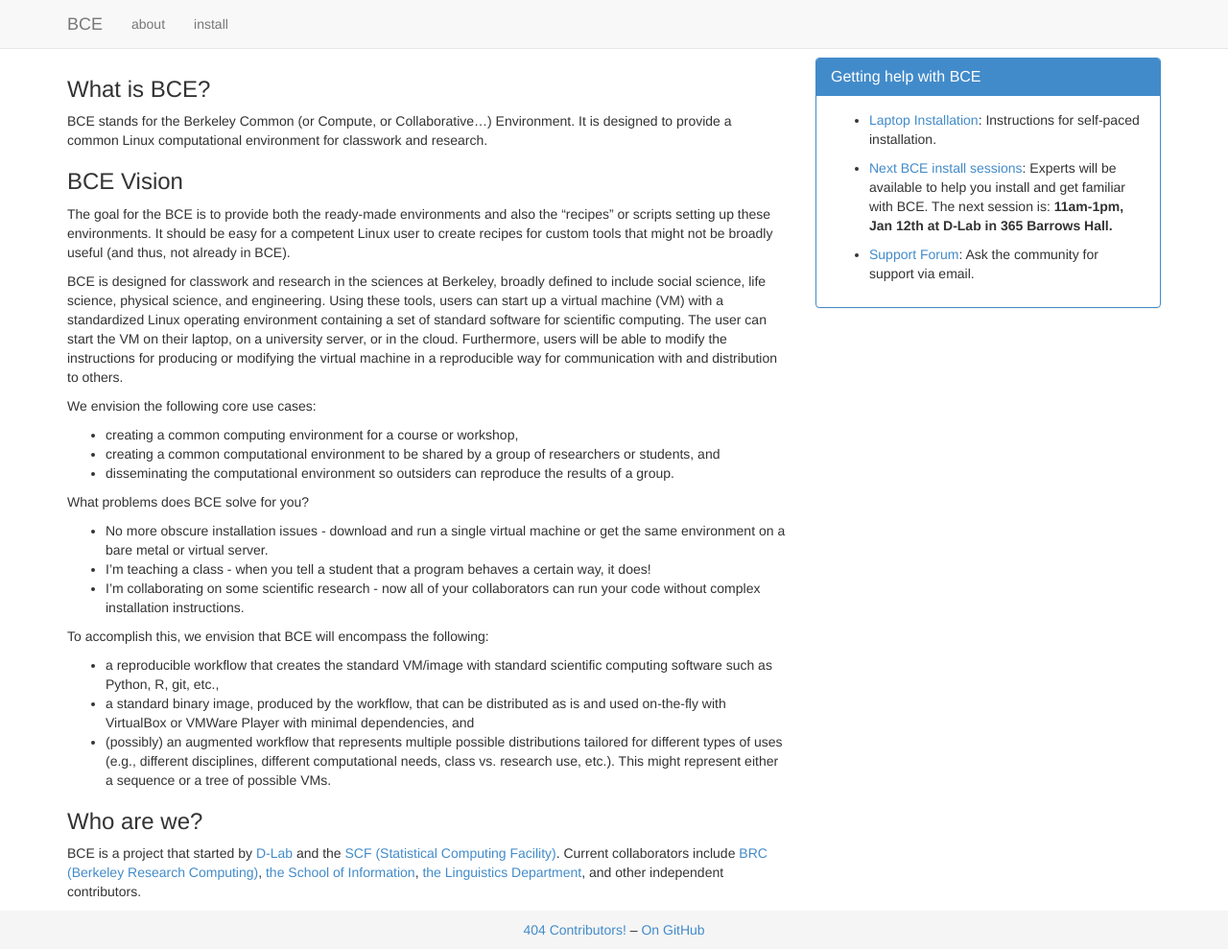
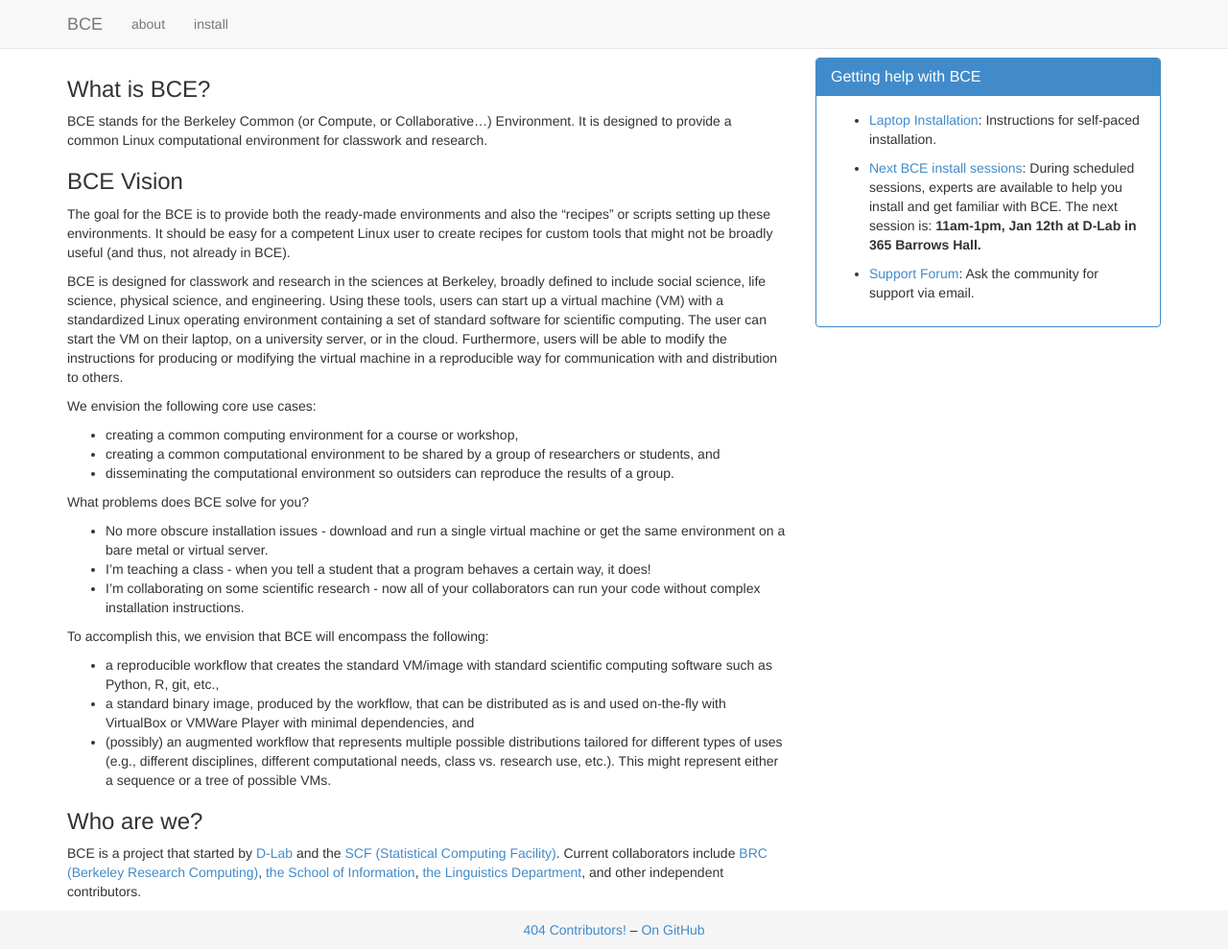
Before and after one commit to ucberkeley/bce-documentation, a Jekyll site: the page built from index.md, in a window 1280 px wide and 989 px high. Shown: the whole window at 96% size. Built offline with Jekyll 4.4.1, drawn with Linux system fonts in a browser that asks for light colours; nearby versions of some CDN libraries; library files that are not in the unit come from our copies; Markdown is read by kramdown in place of the engine named in the settings.

Commit message:
update scheduled sessions

```diff
--- a/_includes/info.md
+++ b/_includes/info.md
@@ -1,5 +1,5 @@
  - [Laptop Installation](laptop-installation.html): Instructions for self-paced installation.
 
- - [Next BCE install sessions](install-sessions.html): Experts will be available to help you install and get familiar with BCE. The next session is: **11am-1pm, Jan 12th at D-Lab in 365 Barrows Hall.**
+ - [Next BCE install sessions](install-sessions.html): During scheduled sessions, experts are available to help you install and get familiar with BCE. The next session is: **11am-1pm, Jan 12th at D-Lab in 365 Barrows Hall.**
 
  - [Support Forum](https://groups.google.com/forum/#!forum/ucb-bce): Ask the community for support via email.
```
